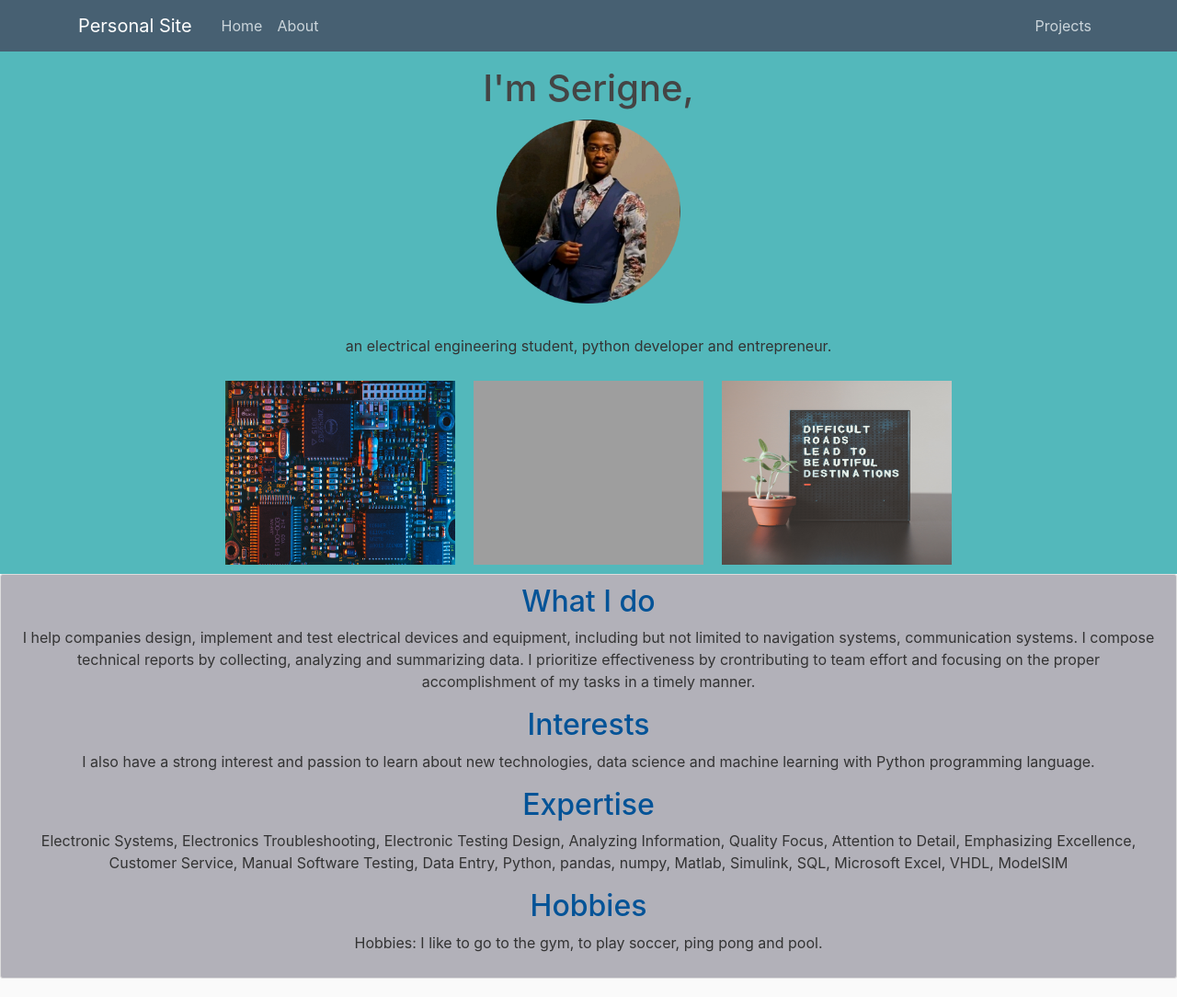
After one commit to ssourang/flask_profile, a Flask app: page /about in a window 1280 px wide. The commit adds this page. Shown: the whole page at 92% size. Run offline with Flask 2, Linux system fonts and the light colour scheme; some libraries are stand-ins or nearby versions; grey boxes are pictures that could not be loaded.

Commit message:
designed the layout page and extended to other html pages. Added a contact form. Still need to trigger the functionality though.

```diff
--- a/app.py
+++ b/app.py
@@ -1,11 +1,21 @@
-from flask import Flask, render_template
+from flask import Flask, render_template, request, flash
+from forms import ContactMeForm
 
 app = Flask(__name__)
 
+app.config["SECRET_KEY"] = "willchangelater"
 
-@app.route("/")
+
+@app.route("/", methods=["GET", "POST"])
 def home():
-    return render_template("home.html")
+
+    form = ContactMeForm()
+    if form.validate_on_submit():
+        flash(
+            "Thank you, your message has been sent! I will get back to you shortly.",
+            "success",
+        )
+    return render_template("home.html", form=form)
 
 
 @app.route("/projects")
@@ -13,5 +23,10 @@ def projects():
     return render_template("projects.html")
 
 
+@app.route("/about")
+def about():
+    return render_template("about.html")
+
+
 if __name__ == "__main__":
     app.run(debug=True)
--- a/static/style.css
+++ b/static/style.css
@@ -0,0 +1,128 @@
+body {
+    background: #fafafa;
+    color: #333333;
+    margin-top: 3rem;
+  }
+
+  h1, h2, h3, h4, h5, h6 {
+    color: #444444;
+  }
+
+
+  .bg-steel {
+    background-color: #5f788a;
+  }
+
+  .bg-green{
+    background-color: #57837B
+  }
+
+  .bg-grey{
+    background-color: #476072;
+  }
+
+  .site-header .navbar-nav .nav-link {
+    color: #cbd5db;
+  }
+
+  .site-header .navbar-nav .nav-link:hover {
+    color: #ffffff;
+  }
+
+  .site-header .navbar-nav .nav-link.active {
+    font-weight: 500;
+  }
+
+  .content-section {
+    background: #ffffff;
+    padding: 10px 20px;
+    border: 1px solid #dddddd;
+    border-radius: 3px;
+    margin-bottom: 20px;
+    text-align: center;
+    background-color: #B2B1B9;
+  }
+
+  .article-title {
+    color: #444444;
+  }
+
+  a.article-title:hover {
+    color: #428bca;
+    text-decoration: none;
+  }
+
+  .article-content {
+    white-space: pre-line;
+  }
+
+  .article-img {
+    height: 65px;
+    width: 65px;
+    margin-right: 16px;
+  }
+
+  .article-metadata {
+    padding-bottom: 1px;
+    margin-bottom: 4px;
+    border-bottom: 1px solid #e3e3e3
+  }
+
+  .article-metadata a:hover {
+    color: #333;
+    text-decoration: none;
+  }
+
+  .article-svg {
+    width: 25px;
+    height: 25px;
+    vertical-align: middle;
+  }
+
+  .account-img {
+    height: 125px;
+    width: 125px;
+    margin-right: 20px;
+    margin-bottom: 16px;
+  }
+
+  .account-heading {
+    font-size: 2.5rem;
+  }
+
+  .header-color {
+      color: #035397
+  }
+
+  .intro {
+      background-color: #53B8BB;
+  }
+
+  .intro-par {
+      text-align: center;
+  }
+
+#my_profile {
+    display: block;
+    margin-left: auto;
+    margin-right: auto;
+}
+
+.expertise-imgs {
+    display: flex;
+    flex-wrap: wrap;
+    align-items: center;
+    justify-content: center;
+    text-align: center;
+}
+
+img {
+    display: inline-flex;
+    transition: 2s;
+    margin: 10px;
+    justify-content: center;
+}
+
+img:hover {
+    transform: scale(1.1);
+}
--- /dev/null
+++ b/templates/about.html
@@ -0,0 +1,35 @@
+{% extends 'layout.html' %}
+{% block content %}
+
+<div class='content-section'>
+    <h2 class='header-color'>What I do</h2>
+    <p>
+        I help companies design, implement and test electrical devices and equipment, including but not limited to
+        navigation systems, communication systems. I compose technical reports by collecting, analyzing and summarizing
+        data. I prioritize effectiveness by crontributing to team effort and focusing on the proper accomplishment of my
+        tasks in a timely manner.
+    </p>
+
+    <h2 class='header-color'>Interests</h2>
+    <p>
+        I also have a strong interest and passion to learn about new technologies, data science and machine learning
+        with
+        Python programming language.
+    </p>
+
+    <h2 class='header-color'>Expertise</h2>
+    <p>
+        Electronic Systems, Electronics Troubleshooting, Electronic Testing Design, Analyzing Information,
+        Quality Focus, Attention to Detail, Emphasizing Excellence, Customer Service, Manual Software Testing, Data
+        Entry,
+        Python, pandas, numpy, Matlab, Simulink, SQL, Microsoft Excel, VHDL, ModelSIM
+    </p>
+
+    <h2 class='header-color'>Hobbies</h2>
+    <p>
+        Hobbies: I like to go to the gym, to play soccer, ping pong and pool.
+    </p>
+</div>
+
+
+{% endblock %}
--- /dev/null
+++ b/templates/layout.html
@@ -0,0 +1,64 @@
+<!DOCTYPE html>
+<html lang="en">
+
+<head>
+    <meta charset="UTF-8">
+    <meta http-equiv="X-UA-Compatible" content="IE=edge">
+    <meta name="viewport" content="width=device-width, initial-scale=1.0">
+    <title>Serigne's site</title>
+    <link rel="stylesheet" href="https://maxcdn.bootstrapcdn.com/bootstrap/4.0.0/css/bootstrap.min.css"
+        integrity="sha384-Gn5384xqQ1aoWXA+058RXPxPg6fy4IWvTNh0E263XmFcJlSAwiGgFAW/dAiS6JXm" crossorigin="anonymous">
+    <link rel="stylesheet" text="text/css" href="{{ url_for('static', filename='style.css') }}">
+</head>
+
+<body>
+    <header class="site-header">
+        <nav class="navbar navbar-expand-md navbar-dark bg-grey fixed-top">
+            <div class="container">
+                <a class="navbar-brand mr-4" href="/">Personal Site</a>
+                <button class="navbar-toggler" type="button" data-toggle="collapse" data-target="#navbarToggle"
+                    aria-controls="navbarToggle" aria-expanded="false" aria-label="Toggle navigation">
+                    <span class="navbar-toggler-icon"></span>
+                </button>
+                <div class="collapse navbar-collapse" id="navbarToggle">
+                    <div class="navbar-nav mr-auto">
+                        <a class="nav-item nav-link" href="{{ url_for('home') }}">Home</a>
+                        <a class="nav-item nav-link" href="{{ url_for('about') }}">About</a>
+                    </div>
+                    <!-- Navbar Right Side -->
+                    <div class="navbar-nav">
+                        <a class="nav-item nav-link" href="{{ url_for('projects') }}">Projects</a>
+
+                    </div>
+                </div>
+            </div>
+        </nav>
+    </header>
+    <div class='intro'>
+        <div class="intro-par"><br>
+            <h1>I'm Serigne,</h1>
+            <img id="my_profile" src="./static/pictures/my_profile.png" alt="elg image intro" width="200"
+                height="200"><br>
+            <p>an electrical engineering student, python developer and entrepreneur.</p>
+        </div>
+
+        <div class=expertise-imgs>
+            <img src="./static/pictures/elg_intro.png" alt="elg image intro" width="250" height="200">
+            <img src="./static/pictures/python_intro.png" alt="python image intro" width="250" height="200">
+            <img src="./static/pictures/entrprn_intro.png" alt="entrprn image intro" width="250" height="200"><br><br>
+        </div>
+    </div>
+    {% block content %}{% endblock %}
+    <script src="https://code.jquery.com/jquery-3.2.1.slim.min.js"
+        integrity="sha384-KJ3o2DKtIkvYIK3UENzmM7KCkRr/rE9/Qpg6aAZGJwFDMVNA/GpGFF93hXpG5KkN"
+        crossorigin="anonymous"></script>
+    <script src="https://cdnjs.cloudflare.com/ajax/libs/popper.js/1.12.9/umd/popper.min.js"
+        integrity="sha384-ApNbgh9B+Y1QKtv3Rn7W3mgPxhU9K/ScQsAP7hUibX39j7fakFPskvXusvfa0b4Q"
+        crossorigin="anonymous"></script>
+    <script src="https://maxcdn.bootstrapcdn.com/bootstrap/4.0.0/js/bootstrap.min.js"
+        integrity="sha384-JZR6Spejh4U02d8jOt6vLEHfe/JQGiRRSQQxSfFWpi1MquVdAyjUar5+76PVCmYl"
+        crossorigin="anonymous"></script>
+
+</body>
+
+</html>
```
Also changed, not shown: forms.py (added, +11 -0 lines), templates/base.html (deleted, +0 -45 lines), templates/home.html (+26 -13 lines), templates/projects.html (+3 -12 lines), static/pictures/elg_intro.png (added), static/pictures/entrprn_intro.png (added), static/pictures/my_profile.png (added), 1 other file.
